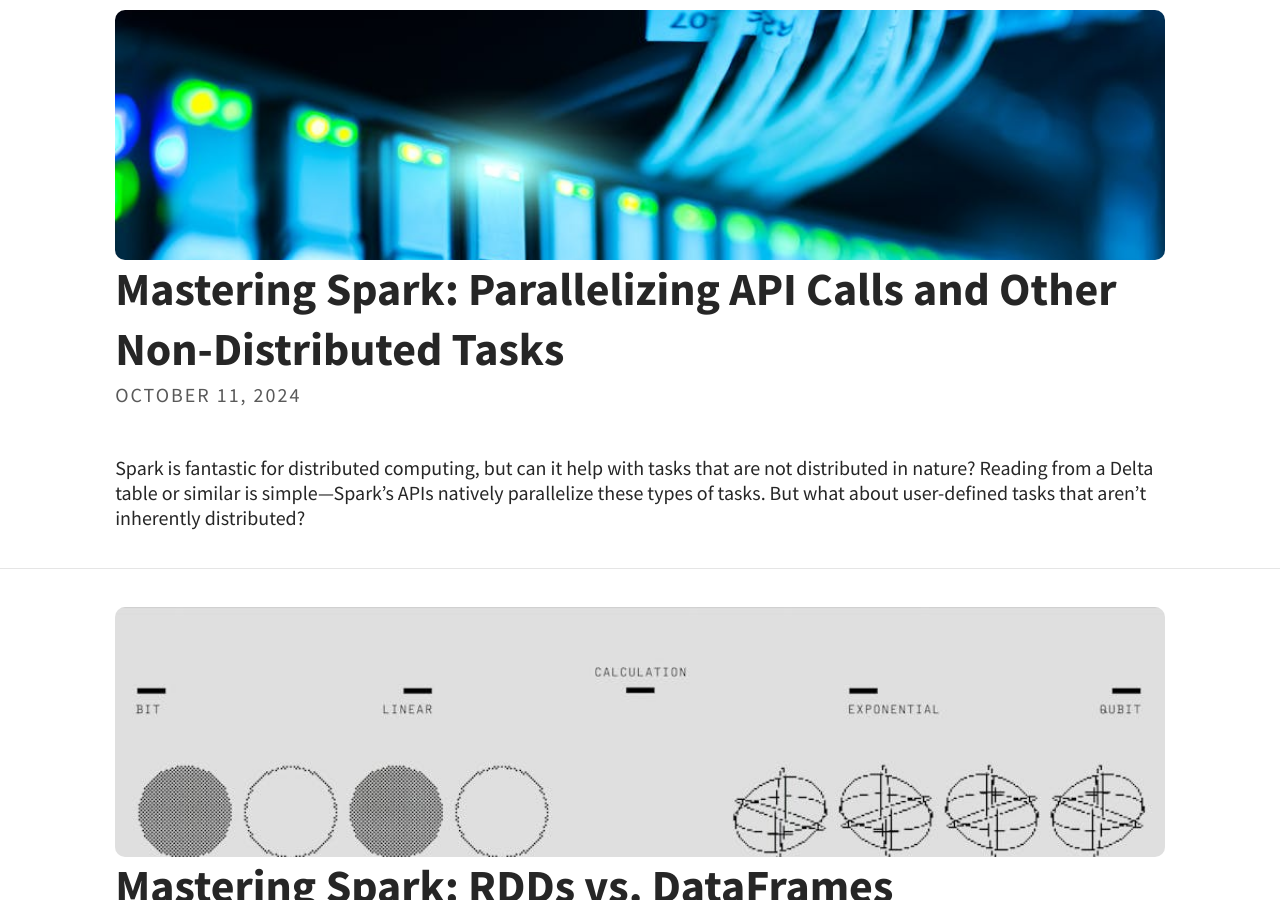
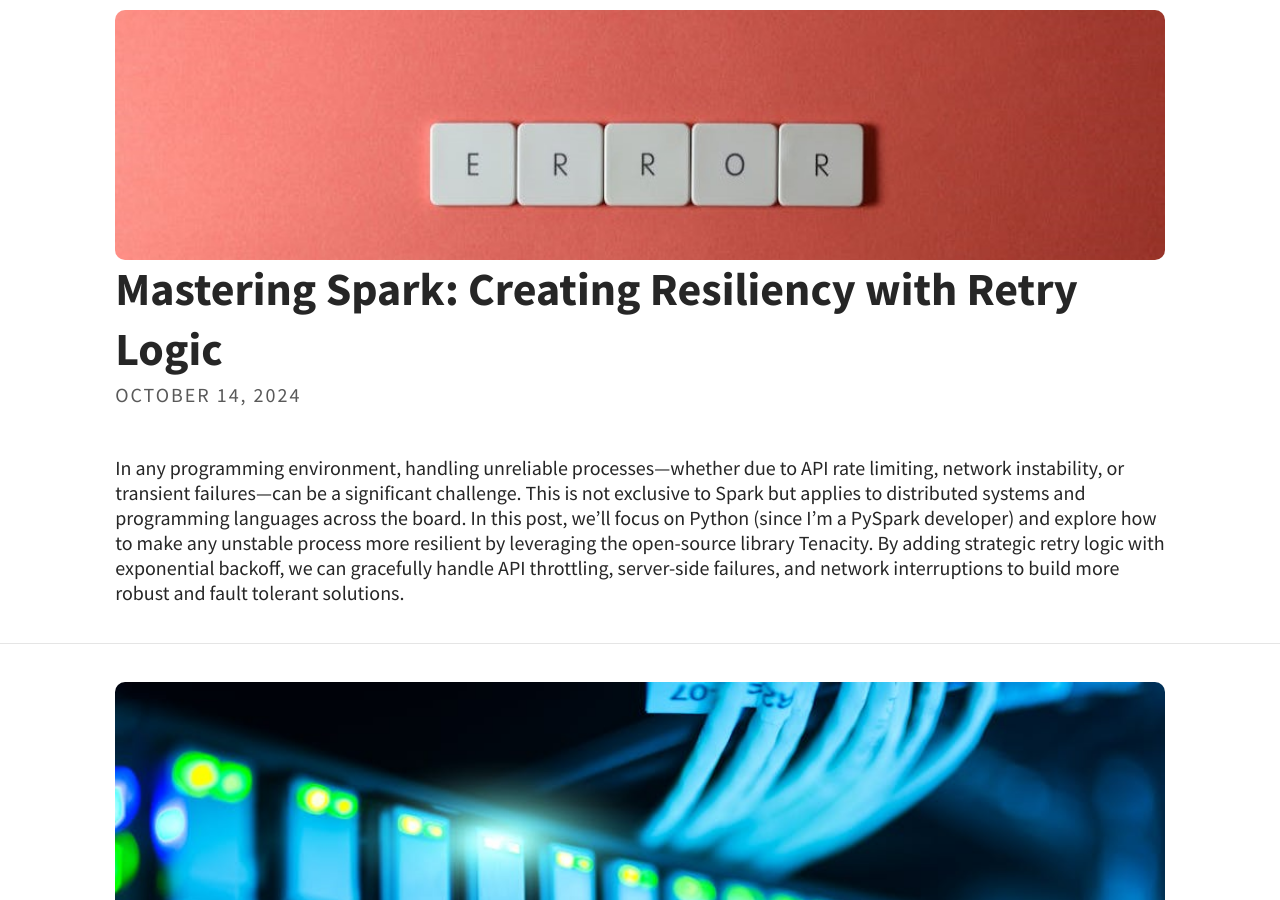
Before and after one commit to mwc360/mwc360.github.io, a Jekyll site: the page built from index.html, in a window 1280 px wide and 900 px high, scrolled down 399 px. Built offline with Jekyll 4.4.1, drawn with Linux system fonts in a browser that asks for light colours; a script that is not in the unit is left out; the list of posts is cut into pages by our own code; some of the changed text lies outside the part shown.

Commit message:
new post

````diff
--- a/_posts/2024-10-14-Creating-Resiliency-With-Retry-Logic.md
+++ b/_posts/2024-10-14-Creating-Resiliency-With-Retry-Logic.md
@@ -3,18 +3,19 @@ layout: post
 title: "Mastering Spark: Creating Resiliency with Retry Logic"
 tags: [Fabric, Spark, Lakehouse, Optimization]
 categories: Data-Engineering
-feature-img: "assets/img/feature-img/pexels-googledeepmind-17483907.jpeg"
-thumbnail: "assets/img/thumbnails/feature-img/pexels-googledeepmind-17483907.jpeg"
-published: False
+feature-img: "assets/img/feature-img/pexels-padrinan-2882552.jpeg"
+thumbnail: "assets/img/thumbnails/feature-img/pexels-padrinan-2882552.jpeg"
+published: True
 ---
-In any programming environment, handling unreliable processes—whether due to API rate limiting, network instability, or transient failures—can be a significant challenge. This is not exclusive to Spark but applies to distributed systems and programming languages across the board. In this post, we’ll focus on Python (since I’m a PySpark developer) and explore how to make any unstable process more resilient by leveraging the open-source library Tenacity. By adding strategic retry logic with exponential backoff, we can gracefully handle API throttling, server-side failures, and network interruptions to build more robust and fault tolerant solutions.
 
-## How to Handle Throttling in Real-World Use Cases
-In my prior post where I illustrated how to parallelize running thousands of API calls to TheCatAPI service, I was fine simulating the throttled API calls to mimic the duration of a successful call. But what should you do when working in production scenarios when dealing with unstable or rate-limited APIs?
+In any programming environment, handling unreliable processes—whether due to API rate limiting, network instability, or transient failures—can be a significant challenge. This is not exclusive to Spark but applies to distributed systems and programming languages across the board. In this post, we’ll focus on Python (since I’m a PySpark developer) and explore how to make any unstable process more resilient by leveraging the open-source library _Tenacity_. By adding strategic retry logic with exponential backoff, we can gracefully handle API throttling, server-side failures, and network interruptions to build more robust and fault tolerant solutions.
 
-While it’s not overly complex to write your own retry logic with exponential backoff to handle API failures or throttling, the open-source library Tenacity makes significantly easier. The great news is that [Tenacity](https://tenacity.readthedocs.io/en/latest/) is included as part of the Fabric Spark Runtime, so you have access to it out of the box.
+# How to Handle Throttling and other Transient Failures
+In my prior post where I illustrated [how to parallelize running thousands of API calls](https://milescole.dev/data-engineering/2024/10/11/Parallelizing-Non-Distributed-Tasks.html) to _TheCatAPI_ service, I was fine simulating the throttled API calls to mimic the duration of a successful call. But what should you do when working in production scenarios when dealing with unstable or rate-limited APIs?
 
-### Using Tenacity for Retry Logic
+While it’s not overly complex to write your own retry logic with exponential backoff to handle API failures or throttling, the open-source library Tenacity makes things significantly easier. The great news is that [Tenacity](https://tenacity.readthedocs.io/en/latest/) is included as part of the Fabric Spark Runtime, so you have access to it out of the box.
+
+## Using Tenacity for Retry Logic
 Before integrating Tenacity into the `get_cat_json()` function, let’s walk through a basic example. In the function below, I simulate a _ConnectionError_ by randomly failing a connection to an unstable database. Run it a couple of times, and statstically, you'll encounter a _ConnectionError_.
 ```python
 import random
@@ -28,11 +29,11 @@ def connect_to_database():
 connect_to_database()
 ```
 
-With Tenacity, we can add the `@retry()` decorator to automatically retry the function when it fails. With just two additional lines, we can create a retry policy ensuring that the `connect_to_database()` function eventually succeeds.
+With _Tenacity_, we can add the `@retry()` decorator to automatically retry the function when it fails. With just two additional lines, we now have a policy ensuring that the `connect_to_database()` function eventually succeeds.
 
 ```python
 import random
-from tenacity import retry
+from tenacity import retry # Import retry module from tenacity
 
 @retry() # The retry decorator is added before the function we want to retry
 def connect_to_database():
@@ -44,14 +45,15 @@ def connect_to_database():
 connect_to_database()
 ```
 
-In real-world scenarios, however, it’s not a good idea to retry tasks infinitely. Unstable operations should have controlled retry conditions to avoid overwhelming the system, service, or resulting in the application being in an infinite loop. Tenacity provides simple decorator options to configure the retry logic for specific conditions.
+In real-world scenarios, however, it’s not a good idea to retry tasks infinitely. Unstable operations should have controlled retry conditions to avoid overwhelming the system, service, or resulting in the application being in an infinite loop. _Tenacity_ provides simple decorator options to configure the retry logic for specific conditions.
 
-#### Practical Retry Strategy with Tenacity
+### A Practical Retry Strategy with Tenacity
 For our use case of making API calls more robust, we’ll configure Tenacity with the following criteria:
 1. **Only server-side and throttling exceptions** should trigger a retry.
 1. **Eponential backoff**: subsequent retries should increase the wait time.
 1. **Retry a maximum of 5 times** before giving up.
-Here’s how we can implement this with Tenacity in the `get_cat_json()` function:
+
+Here’s how we can implement this with _Tenacity_ to make the `get_cat_json()` function more robust:
 
 ```python
 import requests
@@ -87,11 +89,15 @@ def get_cat_json(_):
             raise
 ```
 In this configuration:
-- `retry_if_exception_type(requests.exceptions.RequestException)` ensures that retries only happen for server-side or network-related errors.
+- `retry_if_exception_type(requests.exceptions.RequestException)` in conjunction with categorizing specific errors (`response.status_code not in (400, 401, 403, 404, 405)`) ensures that retries only happen for server-side or network-related errors.
 - **Exponential backoff** waits longer between each retry, starting at 5 seconds and capping at 60 seconds.
 - The retry policy will stop after **5 failed attempts** to prevent infinite retries.
 
-#### Production-Level API Resilience
-Whether you’re making API calls serially on the driver, using multithreading, or leveraging Spark’s parallelization with `parallelize()` or a UDF, Tenacity is a extremely valuable library for adding resiliance to any unstable process. By introducing retry logic and exponential backoff, you can handle throttling and intermittent failures, increasing the chances of successful API requests even in unstable environments.
+# Other Use Cases for Retry Logic
+While the API call use case is super easy to illustrate as almost all APIs have some sort of rate limiting which can quickly result in failures, there's two other scenarios where I wouldn't hesitate to fold in retry policies for:
+- **Database connections**: Network failures are inevitable, regardless of the driver or database you're using. By incorporating retries with exponential backoff, you can safeguard against transient network issues and ensure that temporary connectivity problems don't cause permanent failures in your pipeline.
+- **Notebook Utilities**: often times Notebook Utilities (i.e. `notebookutils` in Fabric and `dbutils` in Databricks) are backed by APIs, thus specific method can be subject to rate limiting. If you experience any rate limiting, assuming that there isn't an alternative method that isn't API based, use _Tenacity_ to avoid the scenario where rate limiting causes data pipelines to fail.
+- **Potentially Conflicting Writes**: In situations where multiple applications or users are writing to the same Delta table simultaneously, write conflicts can occur. By adding a retry policy, you can handle these conflicts gracefully and avoid failures when trying to append or update data in highly concurrent environments.
 
-# Closing Thoughts
+# Production-Level API Resilience
+Whether you’re making API calls serially on the driver, using multithreading, or leveraging Spark’s parallelization with `parallelize()` or a UDF, _Tenacity_ is a extremely valuable library for adding resiliance to any unstable process. By introducing retry logic and exponential backoff, you can handle throttling and intermittent failures, increasing the chances of successful API requests even in unstable environments.
````
Also changed, not shown: assets/img/feature-img/pexels-padrinan-2882552.jpeg (added), assets/img/thumbnails/feature-img/pexels-padrinan-2882552.jpeg (added).
